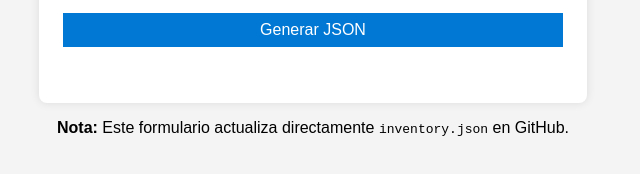
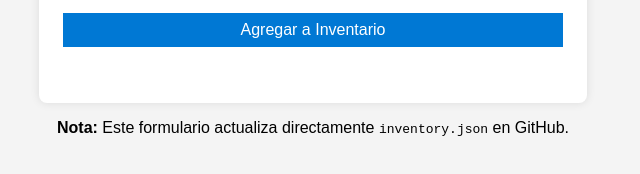
Before and after one commit to allanulate-tech/storefront-site, a plain HTML site: page form.html in a window 1280 px wide. Shown: the part 570-744 px from the top of the page, 327-967 px from the left. Drawn offline with Linux system fonts and the light colour scheme.

Commit message:
Update form.html
Change form submission button label.

```diff
--- a/form.html
+++ b/form.html
@@ -65,7 +65,7 @@
     <label>Nombre del archivo de imagen:</label>
     <input type="text" name="image" placeholder="ej: producto.jpg" required />
 
-    <button type="submit">Generar JSON</button>
+    <button type="submit">Agregar a Inventario</button>
     <div id="responseMessage"></div>
   </form>
 
```
